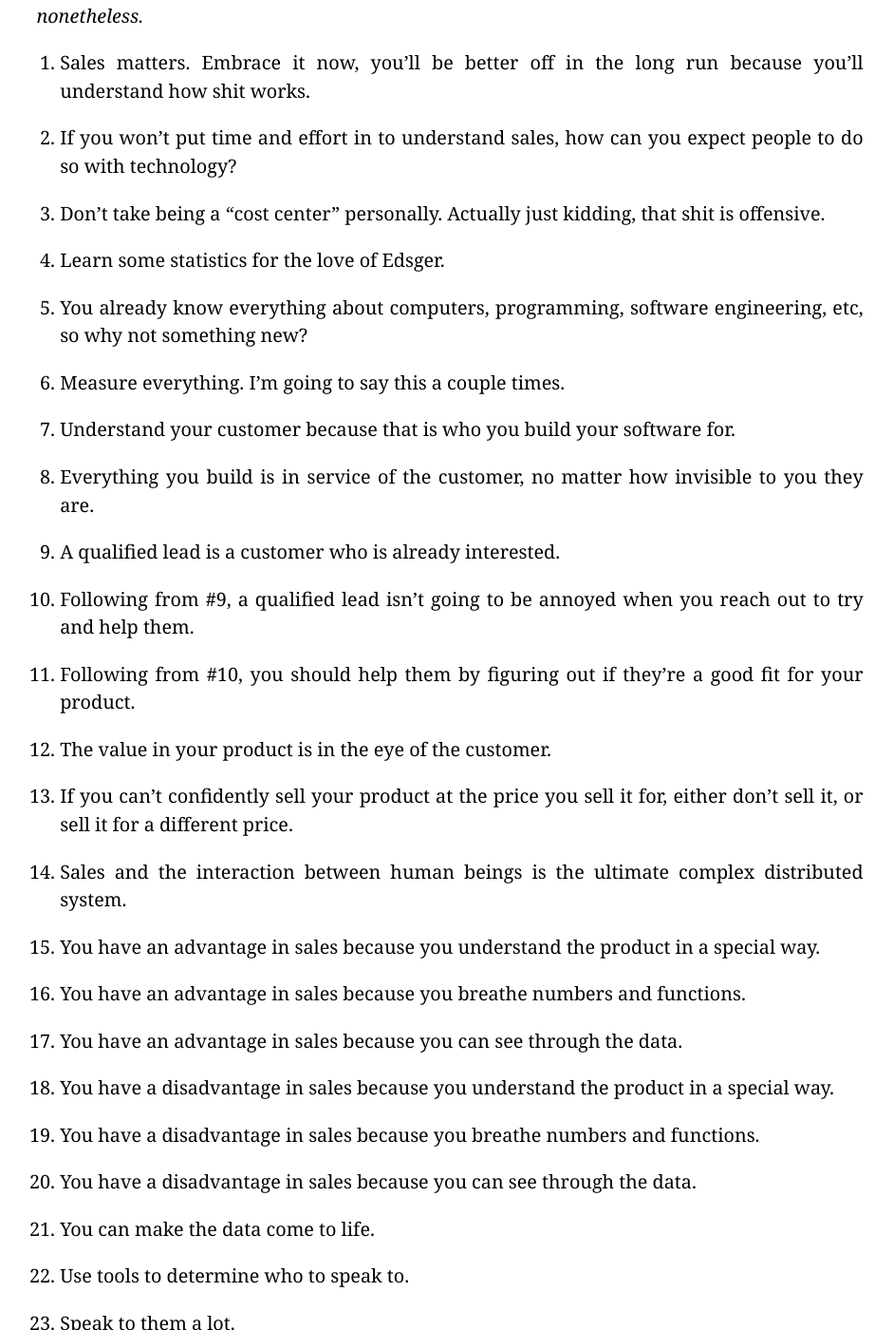
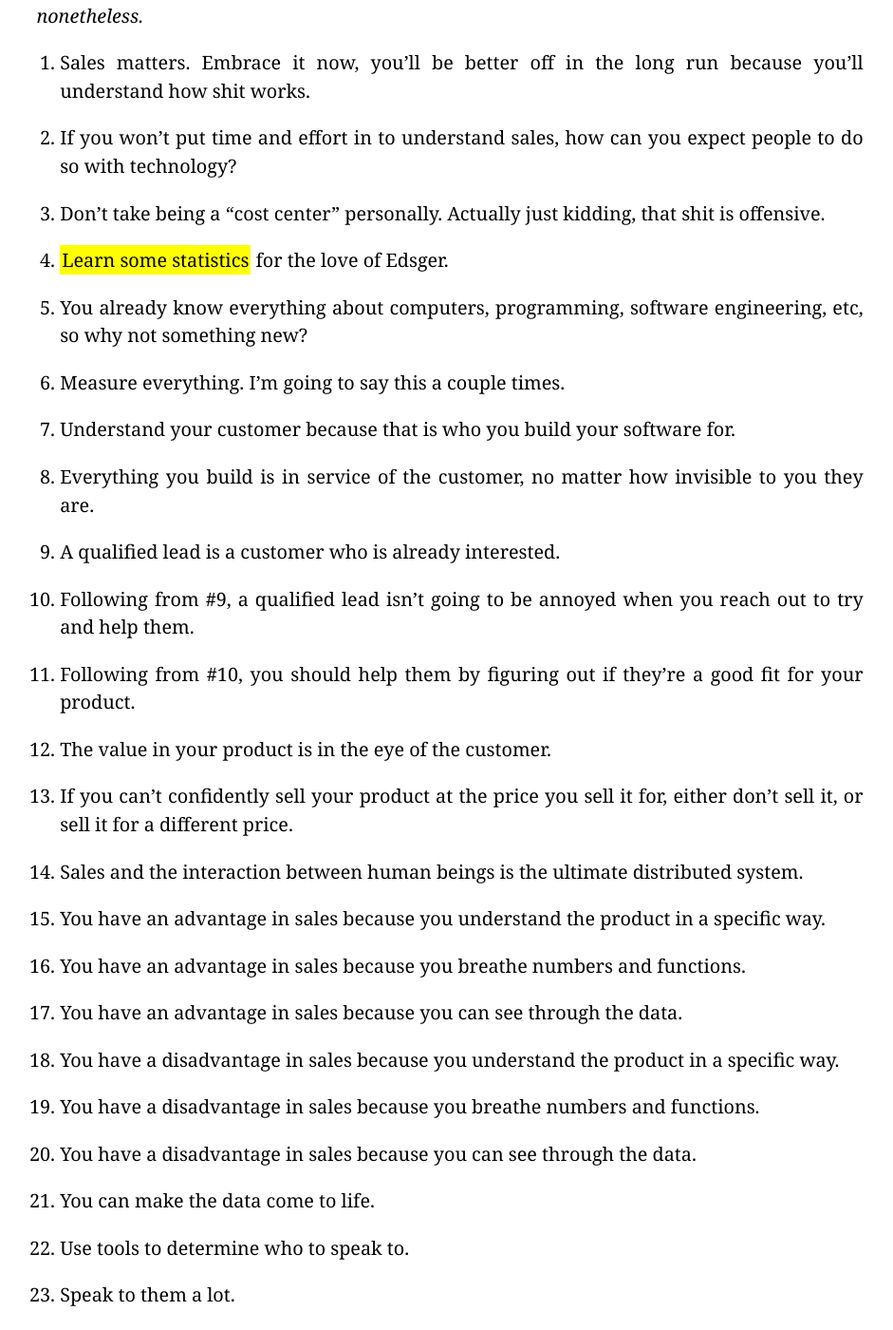
Before and after one commit to mrb/mrb.github.com, a Jekyll site: the page built from _posts/2014-03-10-sales-for-engineers.markdown, in a window 1280 px wide and 1400 px high, scrolled down 424 px. Shown: the whole window at 95% size, without its empty margins (166-1107 px from the left). Built offline with Jekyll 4.4.1, drawn with Linux system fonts in a browser that asks for light colours; Markdown is read by kramdown in place of the engine named in the settings; comment, search, counter and statistics services are not loaded.

Commit message:
thanks @jamesgolick

```diff
--- a/_posts/2014-03-10-sales-for-engineers.markdown
+++ b/_posts/2014-03-10-sales-for-engineers.markdown
@@ -18,7 +18,7 @@ In my capacity as a software engineer for the last 7 years or so, I've done all
 
 3. Don't take being a "cost center" personally. Actually just kidding, that shit is offensive.
 
-4. Learn some statistics for the love of Edsger.
+4. <a href="http://www.springer.com/statistics/computational+statistics/book/978-0-387-79053-4">Learn some statistics</a> for the love of Edsger.
 
 5. You already know everything about computers, programming, software engineering, etc, so why not something new?
 
@@ -38,15 +38,15 @@ In my capacity as a software engineer for the last 7 years or so, I've done all
 
 13. If you can't confidently sell your product at the price you sell it for, either don't sell it, or sell it for a different price.
 
-14. Sales and the interaction between human beings is the ultimate complex distributed system.
+14. Sales and the interaction between human beings is the ultimate distributed system.
 
-15. You have an advantage in sales because you understand the product in a special way.
+15. You have an advantage in sales because you understand the product in a specific way.
 
 16. You have an advantage in sales because you breathe numbers and functions.
 
 17. You have an advantage in sales because you can see through the data.
 
-18. You have a disadvantage in sales because you understand the product in a special way.
+18. You have a disadvantage in sales because you understand the product in a specific way.
 
 19. You have a disadvantage in sales because you breathe numbers and functions.
 
```
